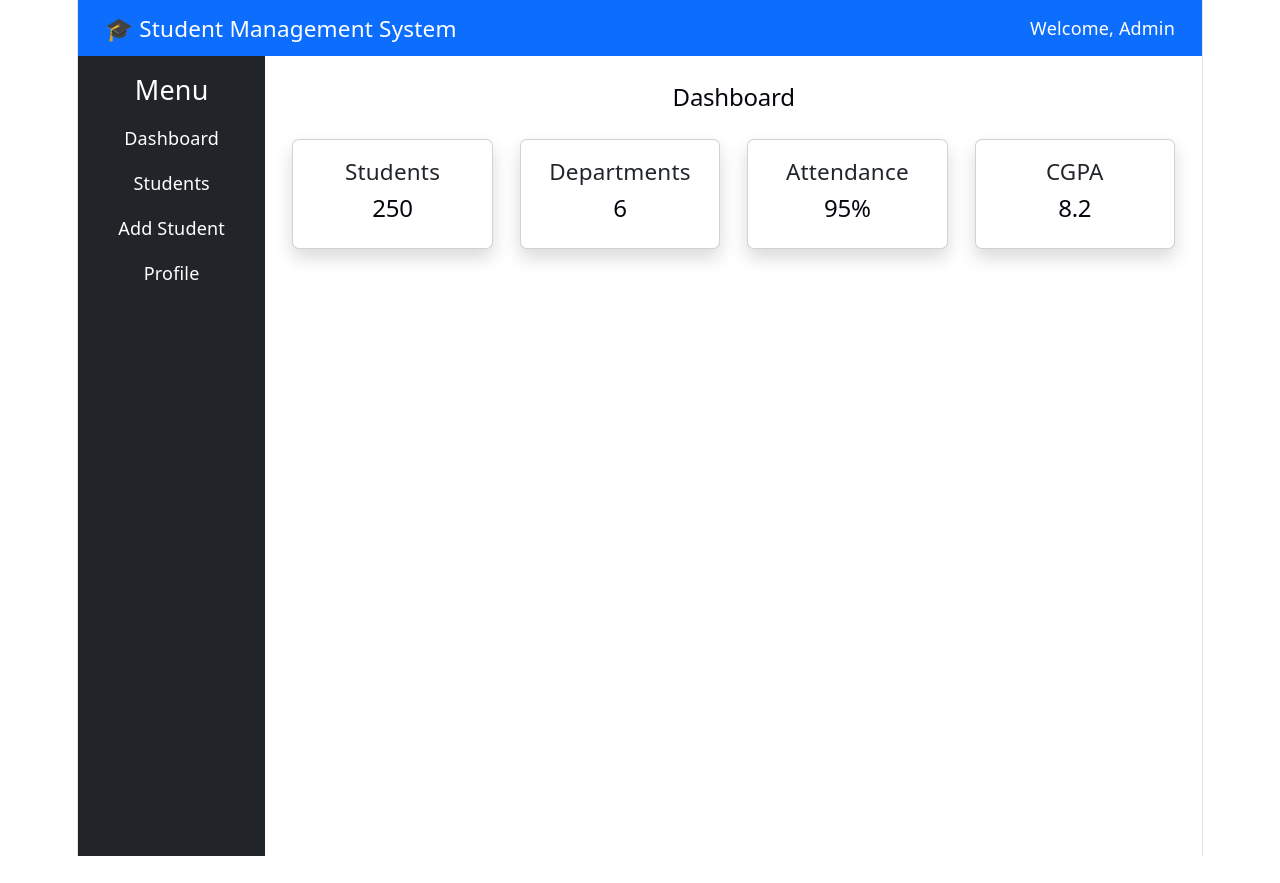
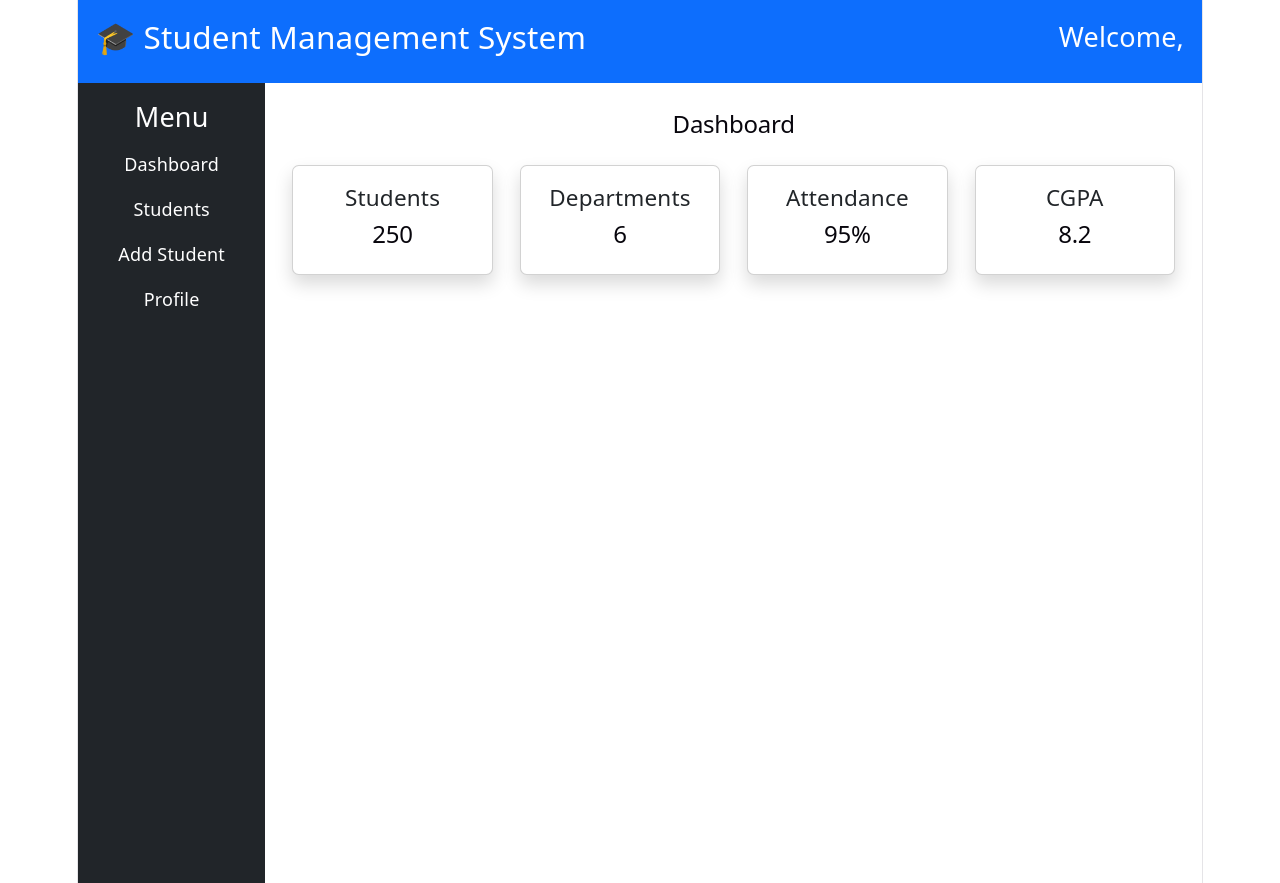
Before and after one commit to pravallika1120/student-management-system, a React app in the folder frontend/: page /dashboard in a window 1280 px wide. Before the commit the page ends 856 px from the top, so only its background shows below. Built offline with nearby package versions, Linux system fonts and the light colour scheme; the HTML template or start-up script is replaced by a standard one.

Commit message:
Update Navbar.jsx

```diff
--- a/frontend/src/components/Navbar.jsx
+++ b/frontend/src/components/Navbar.jsx
@@ -1,15 +1,28 @@
-function Navbar() {
-  return (
-    <nav className="navbar navbar-dark bg-primary px-4">
-      <span className="navbar-brand mb-0 h1">
-        🎓 Student Management System
-      </span>
+function Navbar(){
 
-      <div className="text-white">
-        Welcome, Admin
-      </div>
-    </nav>
-  );
+const name = localStorage.getItem("name");
+const role = localStorage.getItem("role");
+
+
+return(
+
+<nav className="navbar navbar-primary bg-primary text-white p-3">
+
+<h3>
+🎓 Student Management System
+</h3>
+
+
+<h4>
+Welcome, {role === "admin" ? "Admin" : name}
+</h4>
+
+
+</nav>
+
+);
+
 }
 
+
 export default Navbar;
```
